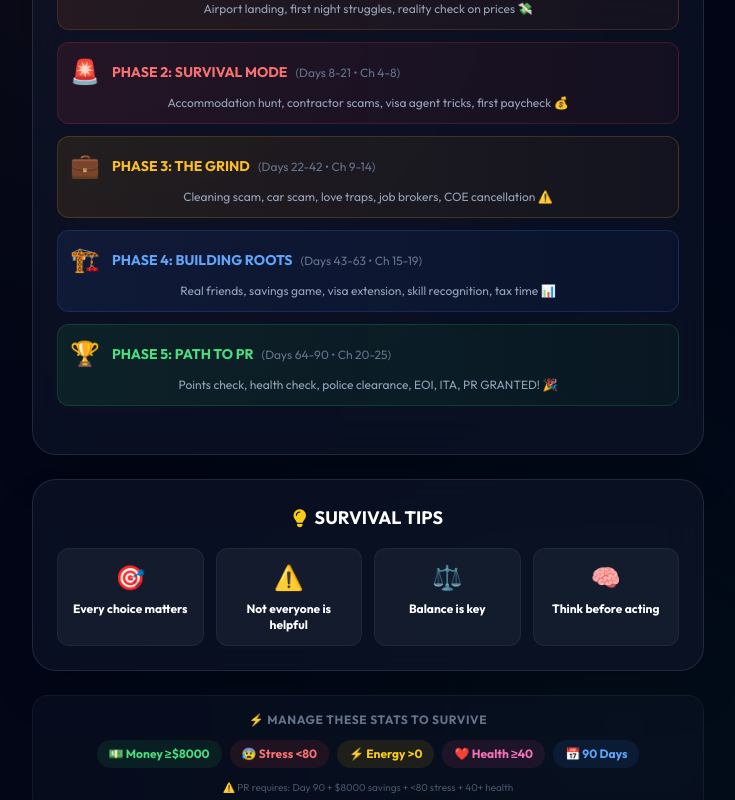
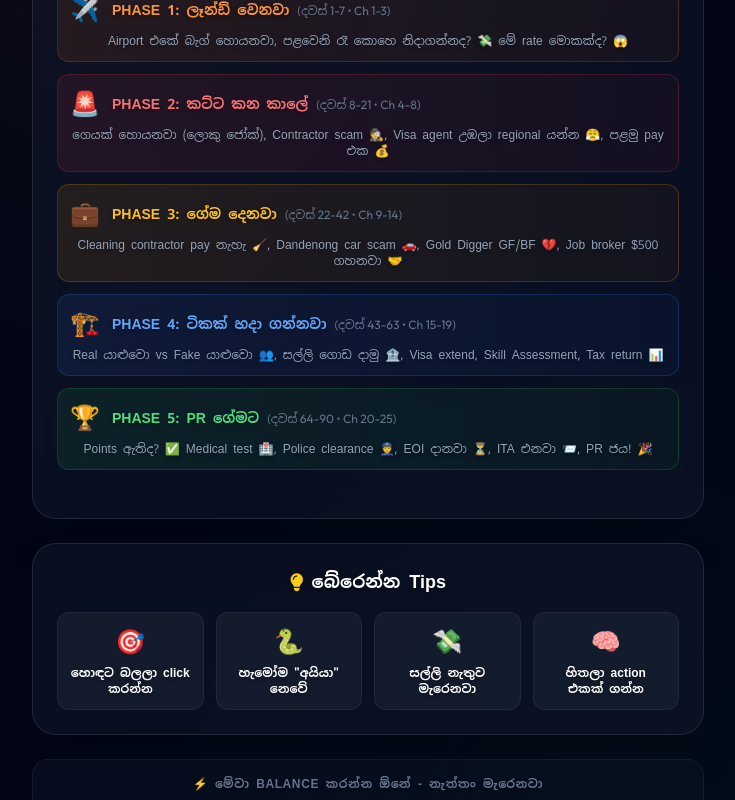
Before and after one commit to Mystacknew/Melbournelife, a React (Vite) app: page / in a window 1280 px wide. Both pictures are taken after a click on the button "Play as Guest". Shown: the part 368-1168 px from the top of the page, without its empty margins (272-1007 px from the left). Built offline with nearby package versions, Linux system fonts and the light colour scheme.

Commit message:
Sinhala slang UI: Landing page, survival tips, class selection + Fix Back to Login button properly

```diff
--- a/App.tsx
+++ b/App.tsx
@@ -1211,24 +1211,25 @@ const App: React.FC = () => {
       {/* Main Content */}
       <div className="w-full max-w-2xl relative z-10 flex-grow flex flex-col">
 
-        {/* 25 CHAPTERS - 5 PHASES Breakdown */}
+        {/* 25 CHAPTERS - 5 PHASES Breakdown - SINHALA SLANG VERSION 🇱🇰 */}
         <div className="bg-slate-900/60 backdrop-blur-xl rounded-3xl border border-white/10 p-6 mb-6 shadow-2xl">
-          <h3 className="text-lg font-black text-white mb-5 flex items-center justify-center gap-2">
-            <i className="fa-solid fa-book text-amber-400"></i> 25 CHAPTERS • 5 PHASES
+          <h3 className="text-lg font-black text-white mb-5 flex items-center justify-center gap-2 sinhala">
+            <i className="fa-solid fa-book text-amber-400"></i> චැප්ටර් 25ක් • Phase 5ක්
           </h3>
-
-          {/* Phase Cards */}
+          <p className="text-slate-500 text-xs text-center mb-4">"Melbourne Dream" කියලා හීන මවන්නේ ඇයි? 🤡</p>
+
+          {/* Phase Cards - Sinhala Slang */}
           <div className="space-y-3 mb-6">
             {/* Phase 1 */}
             <div className="bg-gradient-to-r from-orange-500/10 to-orange-600/5 rounded-xl p-3 border border-orange-500/20">
               <div className="flex items-center gap-3 mb-2">
                 <span className="text-2xl">✈️</span>
                 <div>
-                  <span className="text-orange-400 font-black text-sm">PHASE 1: ARRIVAL</span>
-                  <span className="text-slate-500 text-xs ml-2">(Days 1-7 • Ch 1-3)</span>
+                  <span className="text-orange-400 font-black text-sm sinhala">PHASE 1: ලෑන්ඩ් වෙනවා</span>
+                  <span className="text-slate-500 text-xs ml-2">(දවස් 1-7 • Ch 1-3)</span>
                 </div>
               </div>
-              <p className="text-slate-400 text-xs">Airport landing, first night struggles, reality check on prices 💸</p>
+              <p className="text-slate-400 text-xs sinhala">Airport එකේ බැග් හොයනවා, පළවෙනි රෑ කොහෙ නිදාගන්නද? 💸 මේ rate මොකක්ද? 😱</p>
             </div>
 
             {/* Phase 2 */}
@@ -1236,11 +1237,11 @@ const App: React.FC = () => {
               <div className="flex items-center gap-3 mb-2">
                 <span className="text-2xl">🚨</span>
                 <div>
-                  <span className="text-red-400 font-black text-sm">PHASE 2: SURVIVAL MODE</span>
-                  <span className="text-slate-500 text-xs ml-2">(Days 8-21 • Ch 4-8)</span>
+                  <span className="text-red-400 font-black text-sm sinhala">PHASE 2: කට්ට කන කාලේ</span>
+                  <span className="text-slate-500 text-xs ml-2">(දවස් 8-21 • Ch 4-8)</span>
                 </div>
               </div>
-              <p className="text-slate-400 text-xs">Accommodation hunt, contractor scams, visa agent tricks, first paycheck 💰</p>
+              <p className="text-slate-400 text-xs sinhala">ගෙයක් හොයනවා (ලොකු ජෝක්), Contractor scam 🕵️, Visa agent උඹලා regional යන්න 😤, පළමු pay එක 💰</p>
             </div>
 
             {/* Phase 3 */}
@@ -1248,11 +1249,11 @@ const App: React.FC = () => {
               <div className="flex items-center gap-3 mb-2">
                 <span className="text-2xl">💼</span>
                 <div>
-                  <span className="text-amber-400 font-black text-sm">PHASE 3: THE GRIND</span>
-                  <span className="text-slate-500 text-xs ml-2">(Days 22-42 • Ch 9-14)</span>
+                  <span className="text-amber-400 font-black text-sm sinhala">PHASE 3: ගේම දෙනවා</span>
+                  <span className="text-slate-500 text-xs ml-2">(දවස් 22-42 • Ch 9-14)</span>
                 </div>
               </div>
-              <p className="text-slate-400 text-xs">Cleaning scam, car scam, love traps, job brokers, COE cancellation ⚠️</p>
+              <p className="text-slate-400 text-xs sinhala">Cleaning contractor pay නැහැ 🧹, Dandenong car scam 🚗, Gold Digger GF/BF 💔, Job broker $500 ගහනවා 🤝</p>
             </div>
 
             {/* Phase 4 */}
@@ -1260,11 +1261,11 @@ const App: React.FC = () => {
               <div className="flex items-center gap-3 mb-2">
                 <span className="text-2xl">🏗️</span>
                 <div>
-                  <span className="text-blue-400 font-black text-sm">PHASE 4: BUILDING ROOTS</span>
-                  <span className="text-slate-500 text-xs ml-2">(Days 43-63 • Ch 15-19)</span>
+                  <span className="text-blue-400 font-black text-sm sinhala">PHASE 4: ටිකක් හදා ගන්නවා</span>
+                  <span className="text-slate-500 text-xs ml-2">(දවස් 43-63 • Ch 15-19)</span>
                 </div>
               </div>
-              <p className="text-slate-400 text-xs">Real friends, savings game, visa extension, skill recognition, tax time 📊</p>
+              <p className="text-slate-400 text-xs sinhala">Real යාළුවො vs Fake යාළුවො 👥, සල්ලි ගොඩ දාමු 🏦, Visa extend, Skill Assessment, Tax return 📊</p>
             </div>
 
             {/* Phase 5 */}
@@ -1272,51 +1273,51 @@ const App: React.FC = () => {
               <div className="flex items-center gap-3 mb-2">
                 <span className="text-2xl">🏆</span>
                 <div>
-                  <span className="text-green-400 font-black text-sm">PHASE 5: PATH TO PR</span>
-                  <span className="text-slate-500 text-xs ml-2">(Days 64-90 • Ch 20-25)</span>
+                  <span className="text-green-400 font-black text-sm sinhala">PHASE 5: PR ගේමට</span>
+                  <span className="text-slate-500 text-xs ml-2">(දවස් 64-90 • Ch 20-25)</span>
                 </div>
               </div>
-              <p className="text-slate-400 text-xs">Points check, health check, police clearance, EOI, ITA, PR GRANTED! 🎉</p>
-            </div>
-          </div>
-        </div>
-
-        {/* Quick Tips - No Spoilers */}
+              <p className="text-slate-400 text-xs sinhala">Points ඇතිද? ✅ Medical test 🏥, Police clearance 👮, EOI දානවා ⏳, ITA එනවා 📨, PR ජය! 🎉</p>
+            </div>
+          </div>
+        </div>
+
+        {/* Quick Tips - SINHALA SLANG VERSION 🔥 */}
         <div className="bg-slate-900/60 backdrop-blur-xl rounded-3xl border border-white/10 p-6 mb-6 shadow-2xl">
-          <h3 className="text-lg font-black text-white mb-4 flex items-center justify-center gap-2">
-            <i className="fa-solid fa-lightbulb text-yellow-400"></i> SURVIVAL TIPS
+          <h3 className="text-lg font-black text-white mb-4 flex items-center justify-center gap-2 sinhala">
+            <i className="fa-solid fa-lightbulb text-yellow-400"></i> බේරෙන්න Tips
           </h3>
           <div className="grid grid-cols-2 md:grid-cols-4 gap-3">
             <div className="bg-slate-800/50 rounded-xl p-3 text-center border border-white/5">
               <span className="text-2xl">🎯</span>
-              <p className="text-white font-bold text-xs mt-2">Every choice matters</p>
+              <p className="text-white font-bold text-xs mt-2 sinhala">හොඳට බලලා click කරන්න</p>
             </div>
             <div className="bg-slate-800/50 rounded-xl p-3 text-center border border-white/5">
-              <span className="text-2xl">⚠️</span>
-              <p className="text-white font-bold text-xs mt-2">Not everyone is helpful</p>
+              <span className="text-2xl">🐍</span>
+              <p className="text-white font-bold text-xs mt-2 sinhala">හැමෝම "අයියා" නෙවේ</p>
             </div>
             <div className="bg-slate-800/50 rounded-xl p-3 text-center border border-white/5">
-              <span className="text-2xl">⚖️</span>
-              <p className="text-white font-bold text-xs mt-2">Balance is key</p>
+              <span className="text-2xl">💸</span>
+              <p className="text-white font-bold text-xs mt-2 sinhala">සල්ලි නැතුව මැරෙනවා</p>
             </div>
             <div className="bg-slate-800/50 rounded-xl p-3 text-center border border-white/5">
               <span className="text-2xl">🧠</span>
-              <p className="text-white font-bold text-xs mt-2">Think before acting</p>
-            </div>
-          </div>
-        </div>
-
-        {/* Stats to Manage */}
+              <p className="text-white font-bold text-xs mt-2 sinhala">හිතලා action එකක් ගන්න</p>
+            </div>
+          </div>
+        </div>
+
+        {/* Stats to Manage - SINHALA */}
         <div className="bg-slate-900/40 backdrop-blur-sm rounded-2xl border border-white/5 p-4 mb-6">
-          <p className="text-slate-500 text-xs font-bold uppercase tracking-wider mb-3">⚡ Manage These Stats to Survive</p>
+          <p className="text-slate-500 text-xs font-bold uppercase tracking-wider mb-3 sinhala">⚡ මේවා balance කරන්න ඕනේ - නැත්තං මැරෙනවා</p>
           <div className="flex flex-wrap justify-center gap-2">
-            <span className="px-3 py-1.5 bg-green-500/10 text-green-400 rounded-full text-xs font-bold">💵 Money ≥$8000</span>
-            <span className="px-3 py-1.5 bg-red-500/10 text-red-400 rounded-full text-xs font-bold">😰 Stress &lt;80</span>
-            <span className="px-3 py-1.5 bg-yellow-500/10 text-yellow-400 rounded-full text-xs font-bold">⚡ Energy &gt;0</span>
-            <span className="px-3 py-1.5 bg-pink-500/10 text-pink-400 rounded-full text-xs font-bold">❤️ Health ≥40</span>
-            <span className="px-3 py-1.5 bg-blue-500/10 text-blue-400 rounded-full text-xs font-bold">📅 90 Days</span>
-          </div>
-          <p className="text-center text-slate-600 text-[10px] mt-3">⚠️ PR requires: Day 90 + $8000 savings + &lt;80 stress + 40+ health</p>
+            <span className="px-3 py-1.5 bg-green-500/10 text-green-400 rounded-full text-xs font-bold sinhala">💵 සල්ලි ≥$8000</span>
+            <span className="px-3 py-1.5 bg-red-500/10 text-red-400 rounded-full text-xs font-bold sinhala">😰 Stress &lt;80</span>
+            <span className="px-3 py-1.5 bg-yellow-500/10 text-yellow-400 rounded-full text-xs font-bold sinhala">⚡ Energy &gt;0</span>
+            <span className="px-3 py-1.5 bg-pink-500/10 text-pink-400 rounded-full text-xs font-bold sinhala">❤️ Health ≥40</span>
+            <span className="px-3 py-1.5 bg-blue-500/10 text-blue-400 rounded-full text-xs font-bold sinhala">📅 දවස් 90</span>
+          </div>
+          <p className="text-center text-slate-600 text-[10px] mt-3 sinhala">⚠️ PR ගන්න: දවස් 90 + $8000 savings + Stress &lt;80 + Health 40+</p>
         </div>
 
         {/* Action Buttons */}
@@ -1348,20 +1349,36 @@ const App: React.FC = () => {
         </div>
       </div>
 
-      {/* Footer */}
-      <div className="mt-6 flex flex-col items-center gap-3">
-        {session && <button onClick={handleLogout} className="text-slate-600 hover:text-red-500 font-bold text-xs uppercase tracking-wider transition-colors">Logout</button>}
+      {/* Footer - BACK TO LOGIN FIX */}
+      <div className="mt-6 flex flex-col items-center gap-4">
+        {session && (
+          <button
+            type="button"
+            onClick={(e) => {
+              e.preventDefault();
+              e.stopPropagation();
+              handleLogout();
+            }}
+            className="px-8 py-4 bg-gradient-to-r from-red-600 to-orange-600 hover:from-red-500 hover:to-orange-500 text-white font-black text-sm uppercase tracking-wider transition-all rounded-2xl flex items-center gap-3 shadow-xl hover:shadow-red-500/30 hover:scale-105 active:scale-95"
+          >
+            <i className="fa-solid fa-right-from-bracket"></i> Logout කරමු
+          </button>
+        )}
         {!session && (
           <button
-            onClick={() => {
-              console.log('Back to Login clicked');
+            type="button"
+            onClick={(e) => {
+              e.preventDefault();
+              e.stopPropagation();
+              console.log('🔙 Back to Login button clicked!');
               setScreen('auth');
             }}
-            className="px-6 py-3 bg-slate-800/80 hover:bg-slate-700 text-cyan-400 hover:text-cyan-300 font-bold text-sm uppercase tracking-wider transition-all rounded-xl flex items-center gap-2 border border-cyan-500/30 hover:border-cyan-400/50"
+            className="px-8 py-4 bg-gradient-to-r from-cyan-600 to-blue-600 hover:from-cyan-500 hover:to-blue-500 text-white font-black text-sm uppercase tracking-wider transition-all rounded-2xl flex items-center gap-3 shadow-xl hover:shadow-cyan-500/30 hover:scale-105 active:scale-95 border-2 border-cyan-400/50"
           >
-            <i className="fa-solid fa-arrow-left"></i> Back to Login
+            <i className="fa-solid fa-arrow-left"></i> 🔐 Login Page එකට
           </button>
         )}
+        <p className="text-slate-600 text-[10px] sinhala">Guest mode එකේ save local only - Login කරලා cloud sync කරගන්න 👆</p>
       </div>
     </div>
   );
@@ -1985,8 +2002,8 @@ const App: React.FC = () => {
       {screen === 'register' && renderRegister()}
       {screen === 'class-select' && (
          <div className="flex flex-col items-center justify-center min-h-screen p-6 animate-in slide-in-from-right duration-500 bg-slate-950">
-          <h2 className="text-4xl font-black mb-2 sinhala text-center tracking-tight">Choose Your Suffering Level</h2>
-          <p className="text-slate-400 mb-8 text-center text-sm">How badly do you want to struggle in Melbourne? 🔥</p>
+          <h2 className="text-4xl font-black mb-2 sinhala text-center tracking-tight bg-gradient-to-r from-orange-400 via-red-500 to-green-500 bg-clip-text text-transparent">කොච්චර කට්ට කන්නද? 🔥</h2>
+          <p className="text-slate-400 mb-8 text-center text-sm sinhala">Melbourne වල struggle කරන level එක select කරන්න මචං 💀</p>
           <div className="grid gap-4 w-full max-w-md">
             {(Object.keys(INITIAL_STATS) as ProfileClass[]).map(p => (
               <button key={p} onClick={() => startGame(p)} className="p-5 bg-slate-900/60 border border-white/10 rounded-2xl hover:border-blue-500/60 transition-all text-left group hover:scale-[1.02] shadow-2xl relative overflow-hidden backdrop-blur-xl">
```
